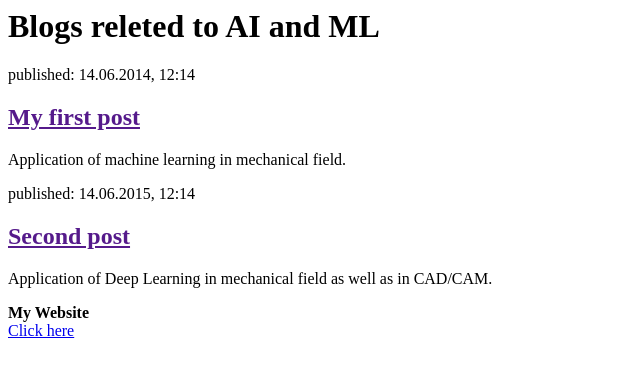
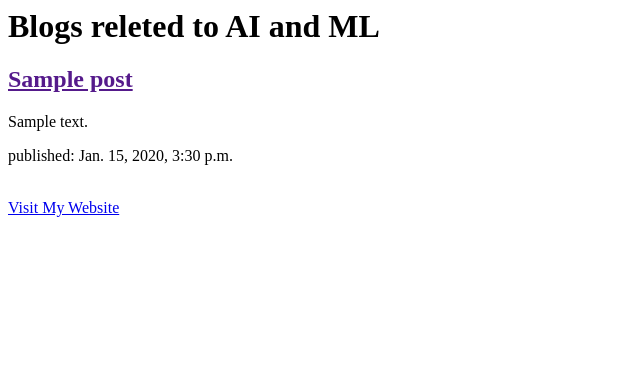
Before and after one commit to sudhir5595/my-first-blog, a Django app: page / in a window 1280 px wide. Shown: the top 377 px of the page, without its empty margins (0-640 px from the left). Run offline with Django 3.2, Linux system fonts and the light colour scheme; tables that the repository leaves empty hold one stand-in row (values such as "Sample post").

Commit message:
Modified templates to display posts from database

```diff
--- a/blog/templates/blog/post_list.html
+++ b/blog/templates/blog/post_list.html
@@ -10,22 +10,16 @@
 
 	</div>
 
-		<div>
-            <p>published: 14.06.2014, 12:14</p>
-            <h2><a href="">My first post</a></h2>
-            <p>Application of machine learning in mechanical field.</p>
-        </div>
 
+	{% for post in posts %}
+    <div>
+        <h2><a href="">{{ post.title }}</a></h2>
+        <p>{{ post.text|linebreaksbr }}</p>
+        <p>published: {{ post.published_date }}</p>
+    </div>
+	{% endfor %}
 
-        <div>
-            <p>published: 14.06.2015, 12:14</p>
-            <h2><a href="">Second post</a></h2>
-            <p>Application of Deep Learning in mechanical field as well as in CAD/CAM.</p>
-        </div>
-
-
-		<strong>  My Website  </strong>
-		<br>
-		<a href = "https://sudhir5595.github.io/"> Click here </a>
+	<br>
+	<a href = "https://sudhir5595.github.io/"> Visit My Website </a>
 	</body>
 </html>
--- a/blog/views.py
+++ b/blog/views.py
@@ -1,6 +1,7 @@
 from django.shortcuts import render
-
-# Create your views here.
+from django.utils import timezone
+from .models import Post
 
 def post_list(request):
-    return render(request, 'blog/post_list.html', {})
+    posts = Post.objects.filter(published_date__lte=timezone.now()).order_by('published_date')
+    return render(request, 'blog/post_list.html', {'posts': posts})
```
